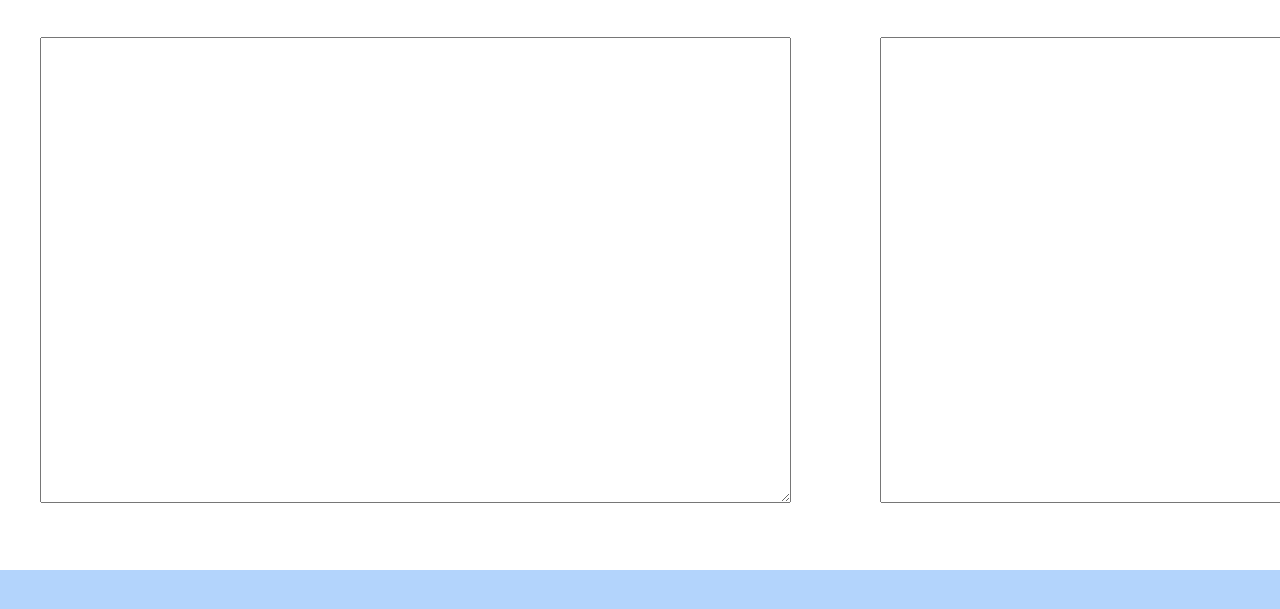
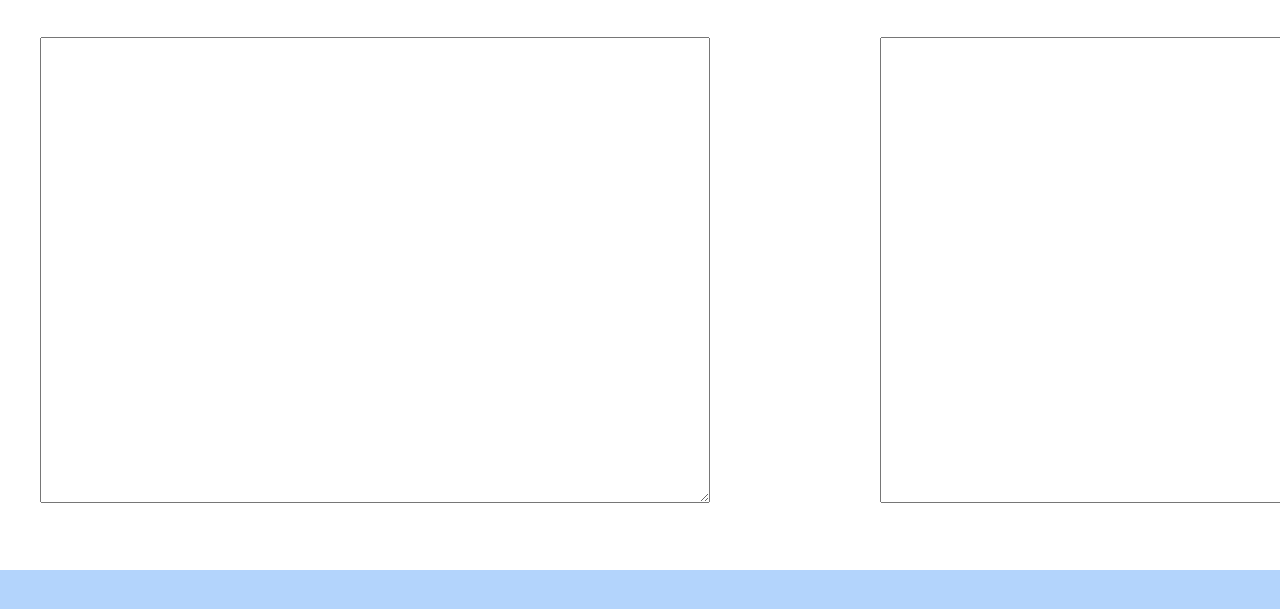
Before and after one commit to 22826999460101/201123924Proyecto1Compi2, a website: page index.html in a window 1280 px wide. Shown: the part 209-818 px from the top of the page. Drawn offline with Linux system fonts and the light colour scheme.

Commit message:
master: actualizacion tamaño de la caja de texto de entrada

```diff
--- a/index.html
+++ b/index.html
@@ -82,7 +82,7 @@
 <div class="contenedor clearfix">
   <main class="contenido-principal">
     <article class="entrada">
-      <textarea rows="25" cols="90" id = "Fuente"></textarea>
+      <textarea rows="25" cols="80" id = "Fuente"></textarea>
     </article>
   </main>
   <aside class="sidebar">
```
